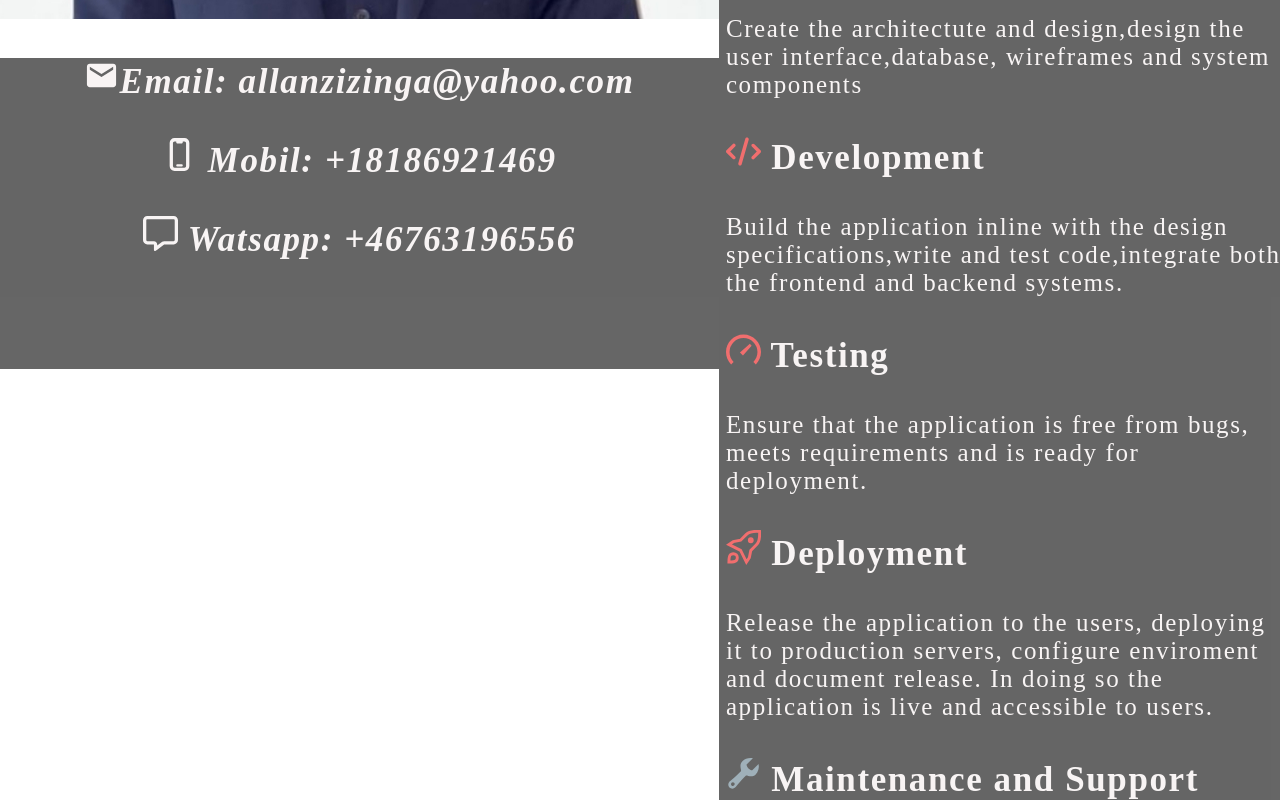
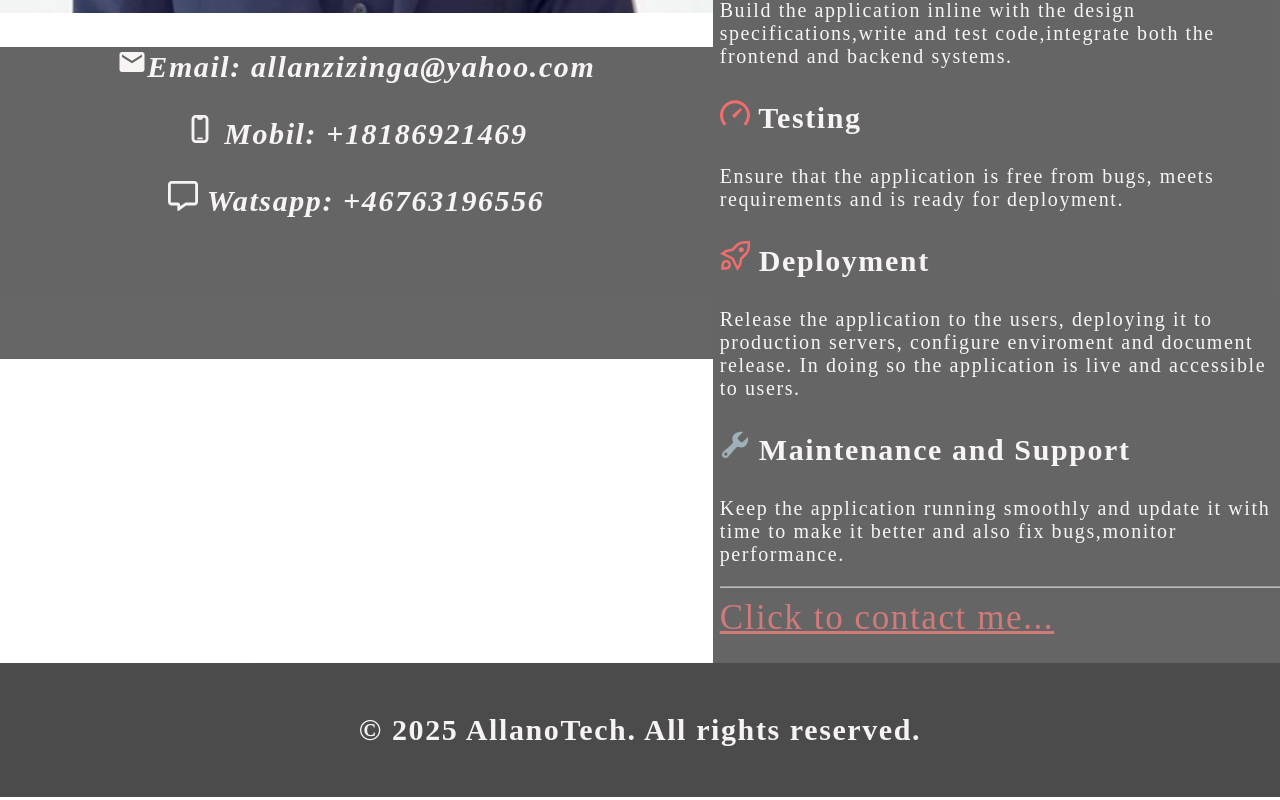
Before and after one commit to Allano256/my_webiste, a React (Vite) app: page / in a window 1280 px wide. Shown: the part 720-1520 px from the top of the page. Built offline with nearby package versions, Linux system fonts and the light colour scheme.

Commit message:
Changed font on footer paragraphs

```diff
--- a/src/Components/Footer.module.css
+++ b/src/Components/Footer.module.css
@@ -3,6 +3,7 @@
   background-color: black;
   opacity: 0.7;
   padding: 20px;
+  font-size: 18px;
 }
 
 @media screen and (min-width: 768px) {
--- a/src/Components/MainContent.jsx
+++ b/src/Components/MainContent.jsx
@@ -32,7 +32,7 @@ function MainContent() {
                     <li><h3><FcSupport /> Maintenance and Support</h3>
                     <p>Keep the application running smoothly and update it with time to make it better and also fix bugs,monitor performance.</p></li>
                  <hr />
-                    <NavLink className={styles.link__bottom}>Click to contact me...</NavLink>
+                    <NavLink className={styles.bottom} to="/contact"> Click to contact me...</NavLink>
 
                 </ul>
             </p>
--- a/src/Components/MainContent.module.css
+++ b/src/Components/MainContent.module.css
@@ -26,30 +26,30 @@ p {
   letter-spacing: 0.1rem;
 }
 
-.link__bottom {
+.bottom {
   color: firebrick;
   font-size: 22px;
 }
 
 p {
   letter-spacing: 0.1rem;
-  font-size: 25px;
+  font-size: 20px;
 }
 
 .roles h2,
 h3 {
   letter-spacing: 0.1rem;
-  font-size: 35px;
+  font-size: 30px;
 }
 
-.link__bottom {
+.bottom {
   color: firebrick;
   font-size: 22px;
 }
 
 @media screen and (min-width: 1024px) {
-  .link__bottom {
+  .bottom {
     color: firebrick;
-    font-size: 30px;
+    font-size: 35px;
   }
 }
```
